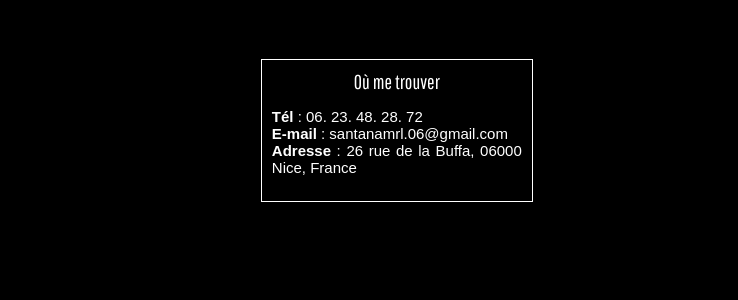
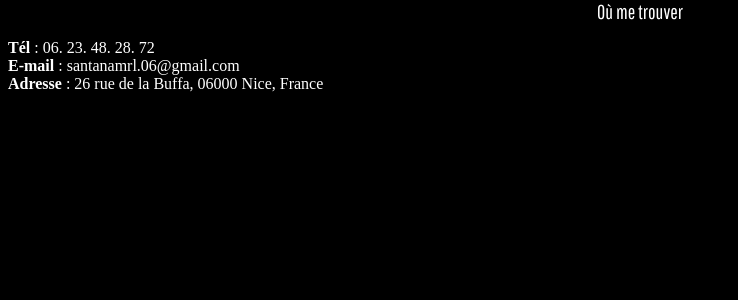
Before and after one commit to santanamrl/portfolio, a PHP site: page /contact.php in a window 1280 px wide. Shown: the part 119-419 px from the top of the page, without its empty margins (0-738 px from the left). Run offline with PHP 8.4, Linux system fonts and the light colour scheme; some libraries are stand-ins or nearby versions.

Commit message:
Update style.css

```diff
--- a/public/style.css
+++ b/public/style.css
@@ -264,7 +264,7 @@
 
 /* style contact.php */
 
-#contact {
+/* #contact {
     display: flex;
     flex-direction: column;
     position: relative;
@@ -278,7 +278,7 @@
     font-size: 15px;
 }
 
-/* .contactForm {
+ .contactForm {
     display: flex;
     flex-direction: column;
     position: absolute;
```
